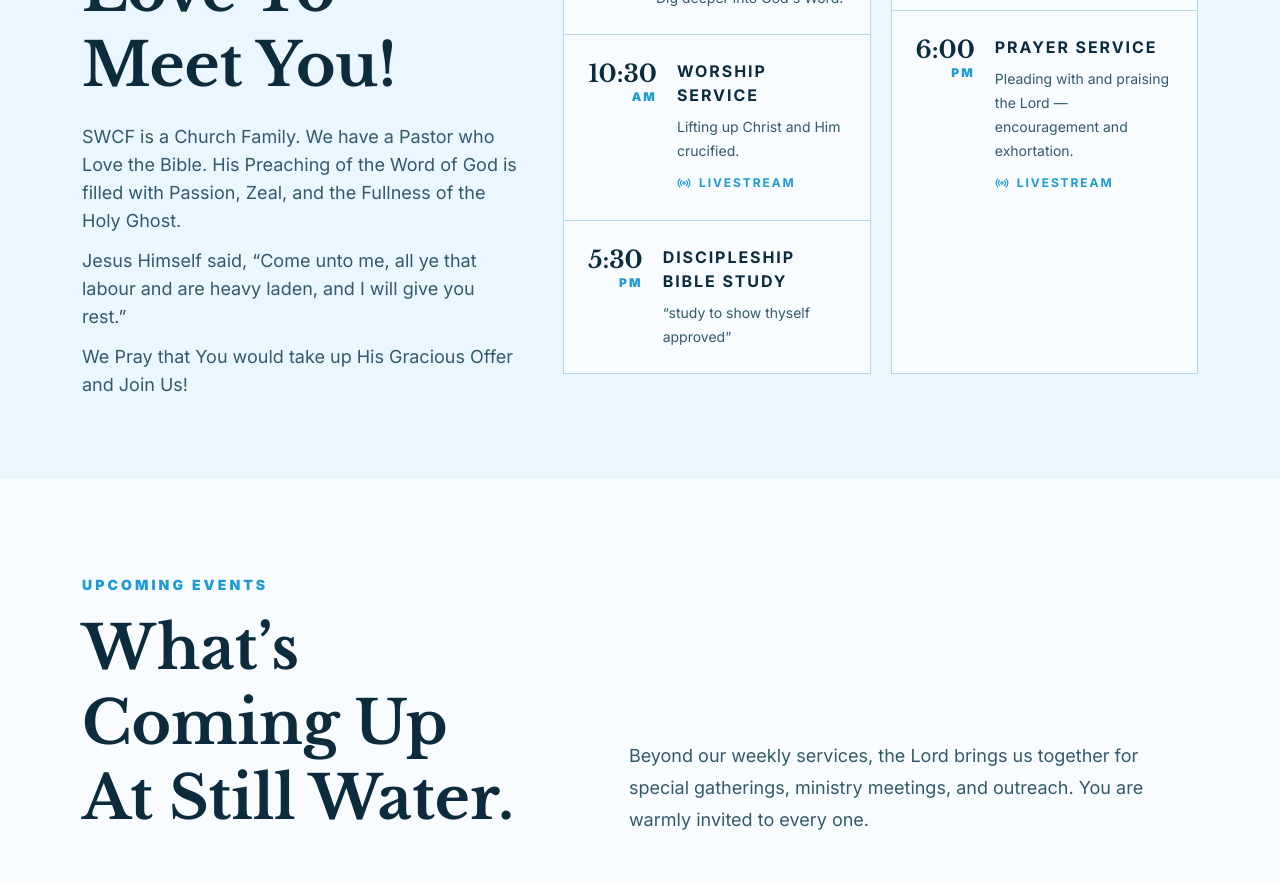
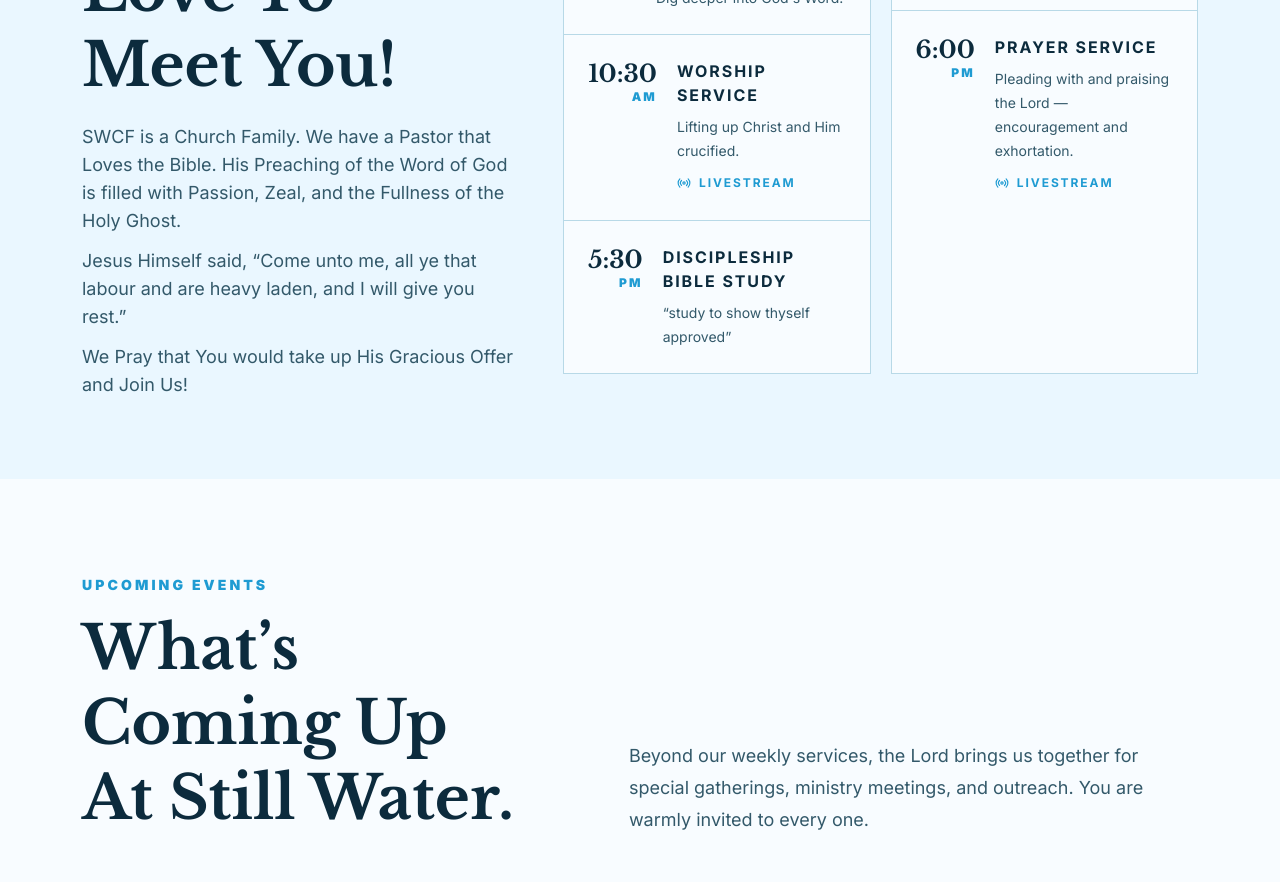
Before and after one commit to edesent/stillwater-christian-fellowship, a Next.js app: page / in a window 1280 px wide. Shown: the part 1160-2042 px from the top of the page. Built offline with nearby package versions, Linux system fonts and the light colour scheme.

Commit message:
Corrected Visit This Week pastor wording

```diff
--- a/src/app/page.tsx
+++ b/src/app/page.tsx
@@ -177,7 +177,7 @@ function Visit() {
               We Would Love To Meet You!
             </h2>
             <p className="mt-5 text-lg leading-7 text-ink-soft">
-              SWCF is a Church Family. We have a Pastor who Love the Bible. His
+              SWCF is a Church Family. We have a Pastor that Loves the Bible. His
               Preaching of the Word of God is filled with Passion, Zeal, and the
               Fullness of the Holy Ghost.
             </p>
```
